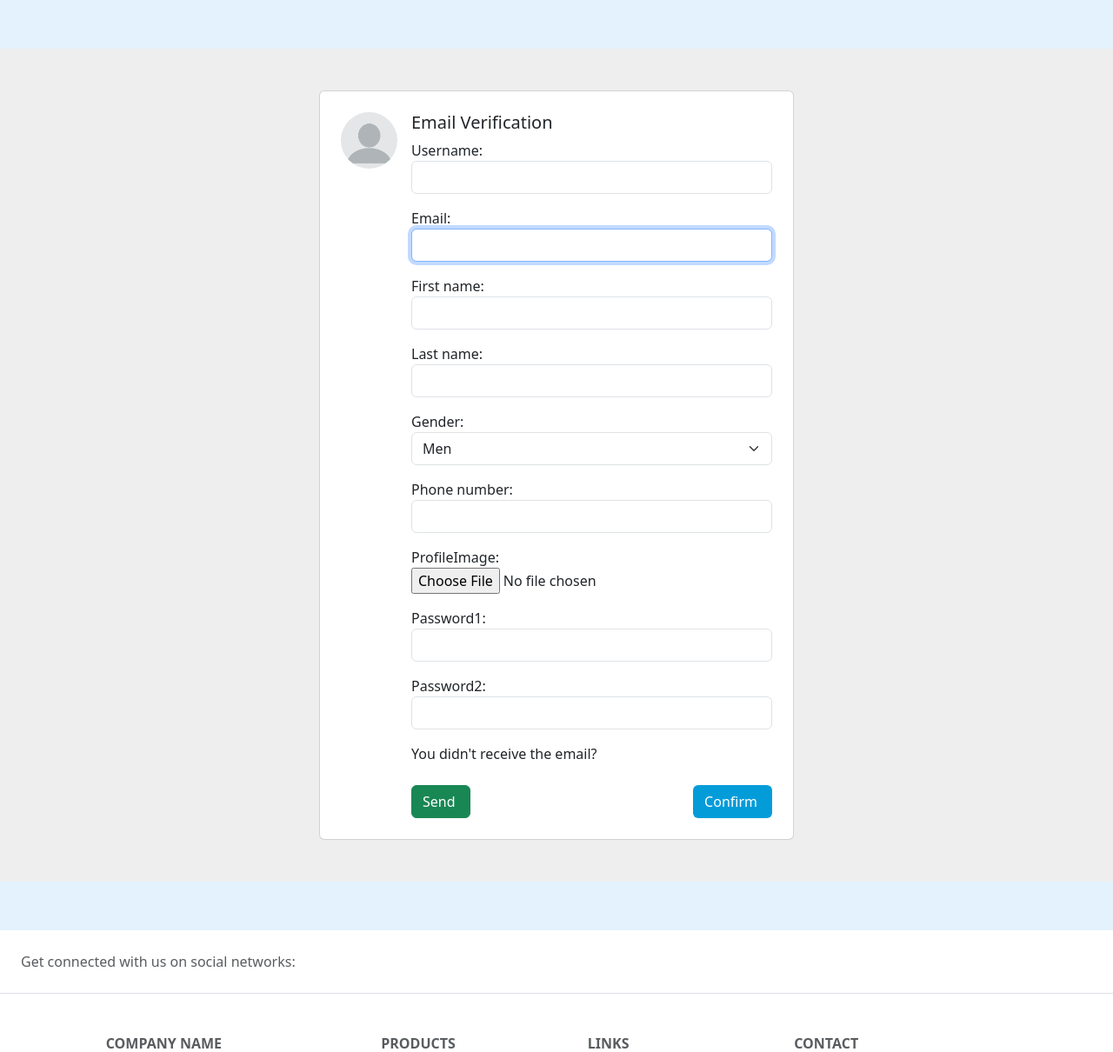
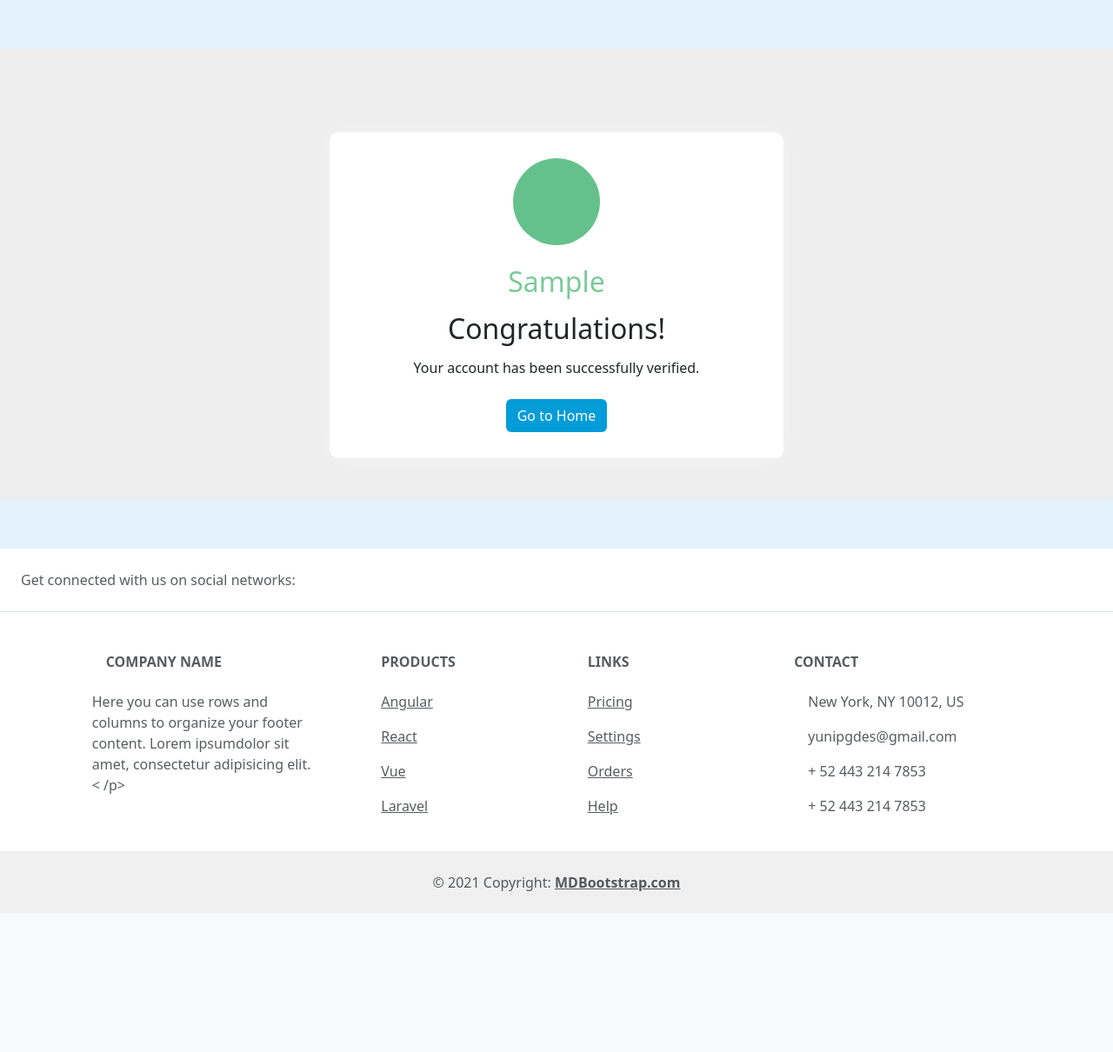
Before and after one commit to josejuniorpg/Sheduler, a Django app: template templates/users/verification.html in a window 1280 px wide. Shown: the part 72-1282 px from the top of the page at 87% size. After the commit the page ends 1097 px from the top, so only its background shows below. Run offline with Django 4.2, Linux system fonts and the light colour scheme; the template is opened without the code that fills it: values that come from a table or form of the project are taken from there, others are empty; the visitor is signed in with stand-in values (Sample User, id 1); some libraries are stand-ins or nearby versions.

Commit message:
Verfaction Template extra and Tradutions. Change the user send in Verification View

```diff
--- a/applications/users/forms.py
+++ b/applications/users/forms.py
@@ -43,7 +43,7 @@ class UserRegisterForm(UserCreationForm):
 
 class VerificationForm(forms.Form):
     code_verification = forms.CharField(label=_('Code Verification'), required=True,
-                                        widget=forms.PasswordInput(attrs={'class': 'form-control'}))
+                                        widget=forms.TextInput(attrs={'class': 'form-control'}))
 
     def __init__(self, pk, *args, **kwargs):
         self.id_user = pk
--- a/static/css/users/styles.css
+++ b/static/css/users/styles.css
@@ -7,3 +7,58 @@
     background-color: #1c668d;
     color: #ffffff
 }
+
+/*Verificartion  Template*/
+
+  .congratulation-wrapper {
+        max-width: 550px;
+        margin-inline: auto;
+        -webkit-box-shadow: 0 0 20px #f3f3f3;
+        box-shadow: 0 0 20px #f3f3f3;
+        padding: 30px 20px;
+        background-color: #fff;
+        border-radius: 10px;
+    }
+
+    .congratulation-contents.center-text .congratulation-contents-icon {
+        margin-inline: auto;
+    }
+    .congratulation-contents-icon {
+        display: -webkit-box;
+        display: -ms-flexbox;
+        display: flex;
+        -webkit-box-align: center;
+        -ms-flex-align: center;
+        align-items: center;
+        -webkit-box-pack: center;
+        -ms-flex-pack: center;
+        justify-content: center;
+        height: 100px;
+        width: 100px;
+        background-color: #65c18c;
+        color: #fff;
+        font-size: 50px;
+        border-radius: 50%;
+        margin-bottom: 30px;
+    }
+    .congratulation-contents-title {
+        font-size: 32px;
+        line-height: 36px;
+        margin: -6px 0 0;
+    }
+    .congratulation-contents-para {
+        font-size: 16px;
+        line-height: 24px;
+        margin-top: 15px;
+    }
+    .btn-wrapper {
+        display: block;
+    }
+    .cmn-btn.btn-bg-1 {
+        background: #6176f6;
+        color: #fff;
+        border: 2px solid transparent;
+        border-radius:3px;
+        text-decoration: none;
+        padding:5px;
+    }
--- a/templates/users/verification.html
+++ b/templates/users/verification.html
@@ -19,13 +19,36 @@
             <div class="container my-5 py-5 text-dark">
                 <div class="row d-flex justify-content-center">
                     <div class="col-md-10 col-lg-8 col-xl-6">
-                        <div class="card">
+                        {% if user.is_active %}
+                            <div class="congratulation-area text-center mt-5">
+                                <div class="container">
+                                    <div class="congratulation-wrapper">
+                                        <div class="congratulation-contents center-text">
+                                            <div class="congratulation-contents-icon">
+                                                <i class="fas fa-check"></i>
+                                            </div>
+                                            <h1 class="congratulation-contents-title"
+                                                style="color: rgba(105,197,139,0.89)"> {{ user.first_name }} </h1><br>
+                                            <h4 class="congratulation-contents-title"> {% trans "Congratulations" %}!</h4>
+                                            <p class="congratulation-contents-para"> {% trans "Your account has been successfully verified" %}. </p>
+                                            <div class="btn-wrapper mt-4">
+                                                <a href="/"
+                                                   class="btn btn-bg-1 _button-register"> {% trans "Go to Home" %} </a>
+                                            </div>
+                                        </div>
+                                    </div>
+                                </div>
+                            </div>
+                        {% else %}
+                            <div class="card">
+                            <h1 class="congratulation-contents-title"
+                                style="margin: auto; color: rgba(70,79,75,0.89)"> {% trans "Hi" %}! {{ user.first_name }}</h1>
                             <form method="post" enctype="multipart/form-data"> {% csrf_token %}
                                 <div class="card-body p-4">
                                     <div class="d-flex flex-start w-100">
                                         {% if user.profile_image %}
                                             <img class="rounded-circle shadow-1-strong me-3"
-                                                 src="{{ user.profile_image.url }}" alt="avatar"
+                                                 src="/media/{{ user.profile_image }}" alt="avatar"
                                                  width="65"
                                                  height="65"/>
                                         {% else %}
@@ -36,22 +59,28 @@
                                         {% endif %}
                                         <div class="w-100">
                                             <h5>{% trans "Email Verification" %}</h5>
+                                            {% if form.errors.code_verification %}
+                                                <strong style="color: #ff5959">{{ form.errors.code_verification }}</strong>
+                                            {% endif %}
                                             <div class="form-outline">
-                                                {{ form.as_p }}
-                                                <label class="form-label" for="textAreaExample">{% trans "You didn't receive the email?" %}</label>
+                                                {{ form.code_verification }}
+                                                <label class="form-label"
+                                                       for="textAreaExample">{% trans "You didn't receive the email?" %}</label>
                                             </div>
                                             <div class="d-flex justify-content-between mt-3">
                                                 <button type="button" class="btn btn-success">
                                                     {% trans "Send" %}
                                                     <i class="fas fa-long-arrow-alt-right ms-1"></i>
                                                 </button>
-                                                <button class="btn _button-register" type="submit">{% trans "Confirm" %}<i
+                                                <button class="btn _button-register"
+                                                        type="submit">{% trans "Confirm" %}<i
                                                         class="fas fa-solid fa-check-circle ms-1"></i></button>
                                             </div>
                                         </div>
                                     </div>
                                 </div>
                             </form>
+                        {% endif %}
                         </div>
                     </div>
                 </div>
```
Also changed, not shown: applications/users/views.py (+10 -2 lines), locale/en/LC_MESSAGES/django.po, locale/es/LC_MESSAGES/django.po, 1 other file.
